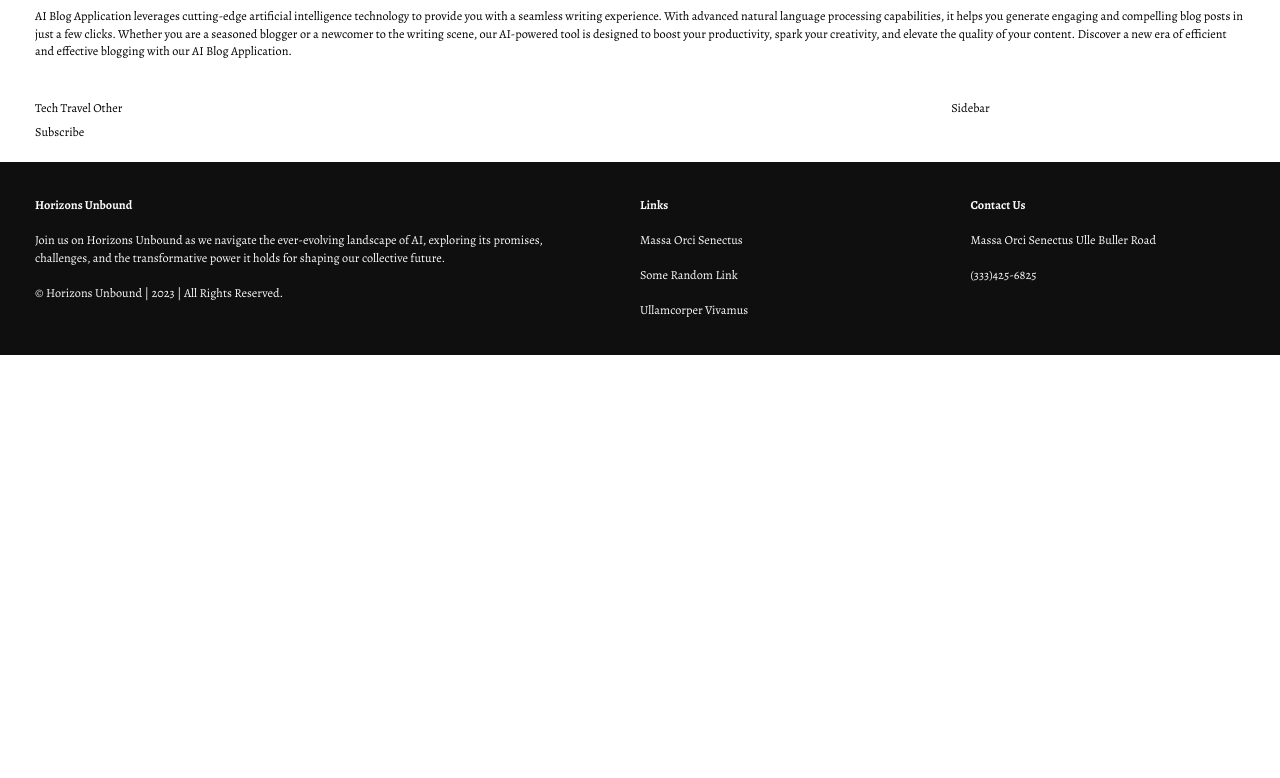
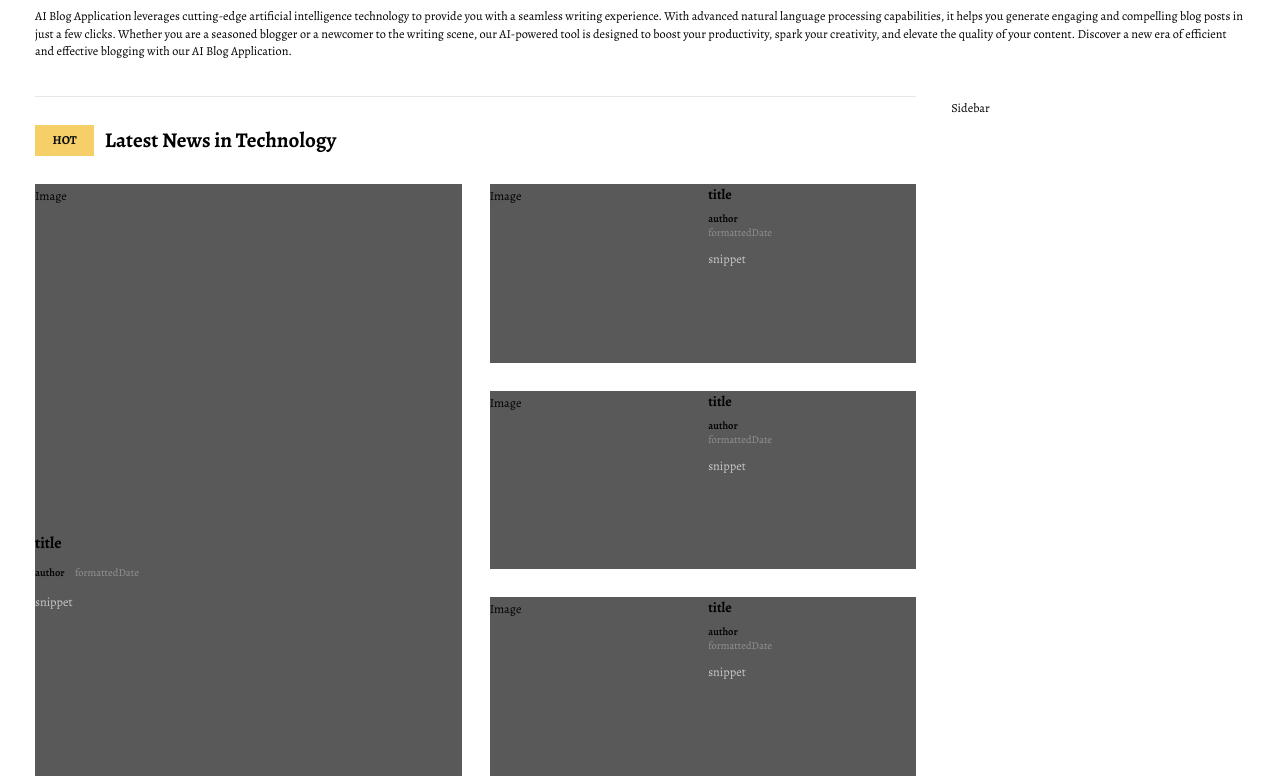
Before and after one commit to HarshArora-1205/Horizons-Unbound, a Next.js app: page / in a window 1280 px wide. Shown: the part 865-1643 px from the top of the page. Before the commit the page ends 1220 px from the top, so only its background shows below. Built offline with nearby package versions, Linux system fonts and the light colour scheme.

Commit message:
Basic Tech Section Layout

```diff
--- /dev/null
+++ b/app/(home)/Tech.tsx
@@ -0,0 +1,48 @@
+import React from 'react';
+import Card from '../(shared)/Card';
+
+type Props = {}
+
+const Tech = (props: Props) => {
+  return (
+    <section>
+        <hr className="border-1" />
+
+        <div className="flex items-center gap-3 my-8">
+            <h4 className="bg-accent-orange py-2 px-5 text-wh-900 text-sm font-bold">
+                HOT
+            </h4>
+            <p className="font-bold text-2xl">
+                Latest News in Technology
+            </p>
+        </div>
+
+        <div className="sm:grid grid-cols-2 grid-rows-3 gap-x-8 gap-y-8 my-5">
+            <Card
+                className="col-span-1 row-span-3 bg-wh-500"
+                imageHeight='h-96'
+                isLongForm
+            />
+
+            <Card
+                className="col-span-1 row-span-1 mt-10 sm:mt-0 flex justify-between gap-3 bg-wh-500"
+                imageHeight='h-48'
+                isSmallCard
+            />
+            <Card
+                className="col-span-1 row-span-1 mt-10 sm:mt-0 flex justify-between gap-3 bg-wh-500"
+                imageHeight='h-48'
+                isSmallCard
+            />
+            <Card
+                className="col-span-1 row-span-1 mt-10 sm:mt-0 flex justify-between gap-3 bg-wh-500"
+                imageHeight='h-48'
+                isSmallCard
+            />
+
+        </div>
+    </section>
+  )
+}
+
+export default Tech;
--- /dev/null
+++ b/app/(shared)/Card.tsx
@@ -0,0 +1,50 @@
+import Link from 'next/link';
+import React from 'react';
+import Image from 'next/image';
+
+type Props = {
+  className?: string;
+  imageHeight: string;
+  isSmallCard?: boolean;
+  isLongForm?: boolean;
+}
+
+const Card = ({
+  className,
+  imageHeight,
+  isSmallCard = false,
+  isLongForm = false,
+}: Props) => {
+
+  return (
+    <div className={className}>
+      <Link className='basis-full hover:opacity-70'
+        // href={`${process.env.NEXT_PUBLIC_URL}/post/${post?.id}`}
+        href={'/'}
+      >
+        <div className={`relative w-auto mb-3 ${imageHeight}`}>
+          Image
+        </div>
+      </Link>
+      <div className="basis-full">
+        <Link href="/">
+          <h4 className={`font-bold hover:text-accent-green
+              ${isSmallCard ? "text-base" : "text-lg"}
+              ${isSmallCard ? "line-clamp-2" : ""}
+          `}>
+            title
+          </h4>
+        </Link>
+        <div className={`${isSmallCard ? "my-2" : "flex my-3"} gap-3`}>
+          <h5 className="font-semibold text-xs">author</h5>
+          <h6 className="text-wh-300 text-xs">formattedDate</h6>
+        </div>
+        <p className={`text-wh-100 ${isLongForm ? "line-clamp-5" : "line-clamp-3"}` }>
+          snippet
+        </p>
+      </div>
+    </div>
+  )
+}
+
+export default Card
--- a/app/page.tsx
+++ b/app/page.tsx
@@ -1,3 +1,4 @@
+import Tech from "./(home)/Tech";
 import Trending from "./(home)/Trending";
 
 export default function Home() {
@@ -6,10 +7,10 @@
       <Trending />
       <div className="md:flex gap-10 mb-5">
         <div className="basis-3/4">
+          <Tech />
           Tech
           Travel
           Other
-          {/* <Tech techPosts={techPosts}/> */}
           {/* <Travel travelPosts={travelPosts}/> */}
           {/* <Other otherPosts={otherPosts} /> */}
           <div className="hidden md:block">
```
